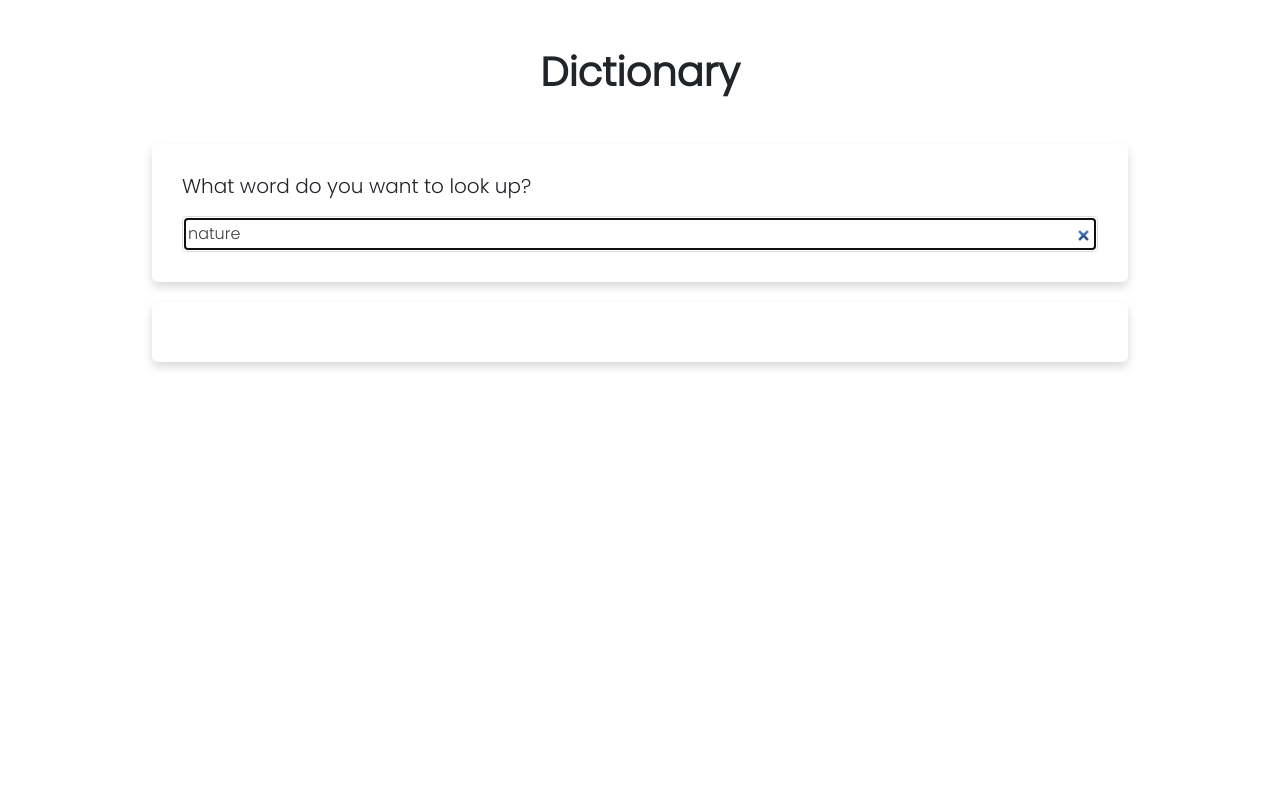
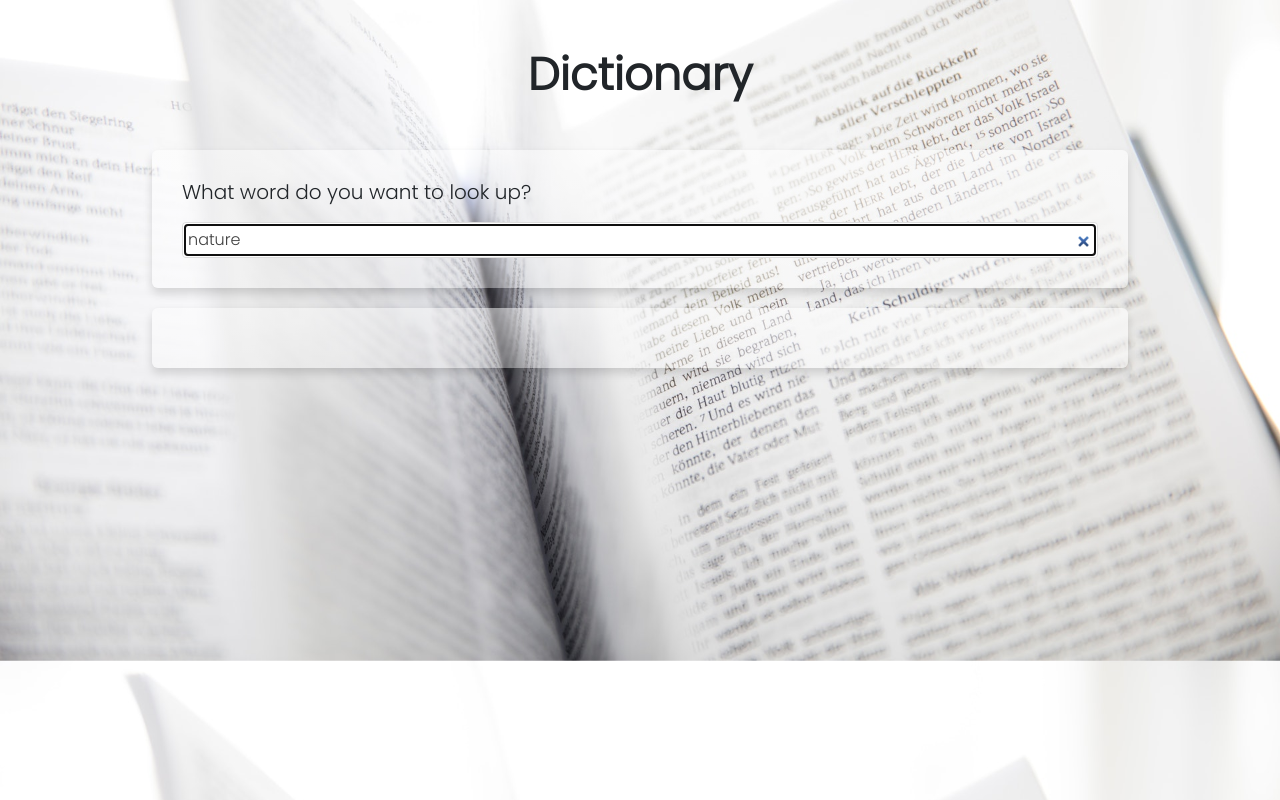
Before and after one commit to karynhuynh/dictionary-react, a React (Create React App) app: page / in a window 1280 px wide. Built offline with nearby package versions, Linux system fonts and the light colour scheme; no server answers; the HTML template or start-up script is replaced by a standard one.

Commit message:
Added an image background and updated the css

```diff
--- a/src/App.css
+++ b/src/App.css
@@ -6,14 +6,19 @@
 
 body {
   font-family: "Poppins", sans-serif;
+  background: url(./images/book-background.jpg);
+  background-size: cover;
+  background-position: center;
+  background-repeat: no repeat;
 }
 
 .App {
   max-width: 1000px;
   margin: 0 auto;
+  margin-bottom: 100px;
 }
 
 .App h1 {
-  font-size: 40px;
+  font-size: 45px;
   font-weight: bolder;
 }
--- a/src/Dictionary.css
+++ b/src/Dictionary.css
@@ -5,6 +5,12 @@ form {
   border-radius: 6px;
   box-shadow: 0px 5px 10px rgba(0, 0, 0, 0.15);
   margin: 20px 0;
+  background: linear-gradient(
+    to left bottom,
+    rgba(255, 255, 255, 0.6),
+    rgba(255, 255, 255, 0.3)
+  );
+  z-index: 100;
 }
 
 .Dictionary input {
--- a/src/Photos.css
+++ b/src/Photos.css
@@ -1,4 +1,9 @@
 .Photos img {
   border-radius: 4px;
   margin: 14px 0;
+  filter: grayscale(5);
 }
+
+.Photos img:hover {
+  filter: none;
+}
```
Also changed, not shown: src/images/book-background.jpg (added).
